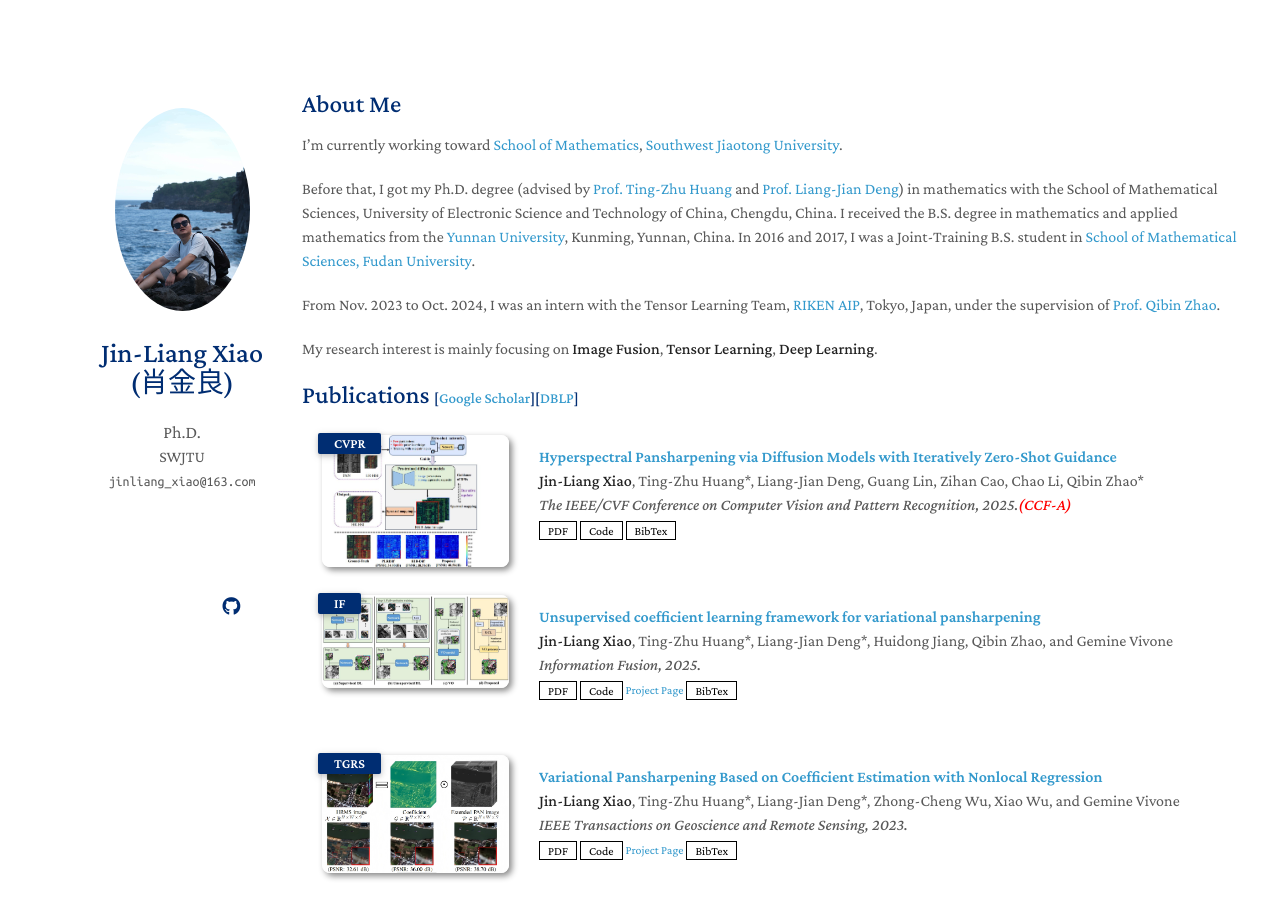
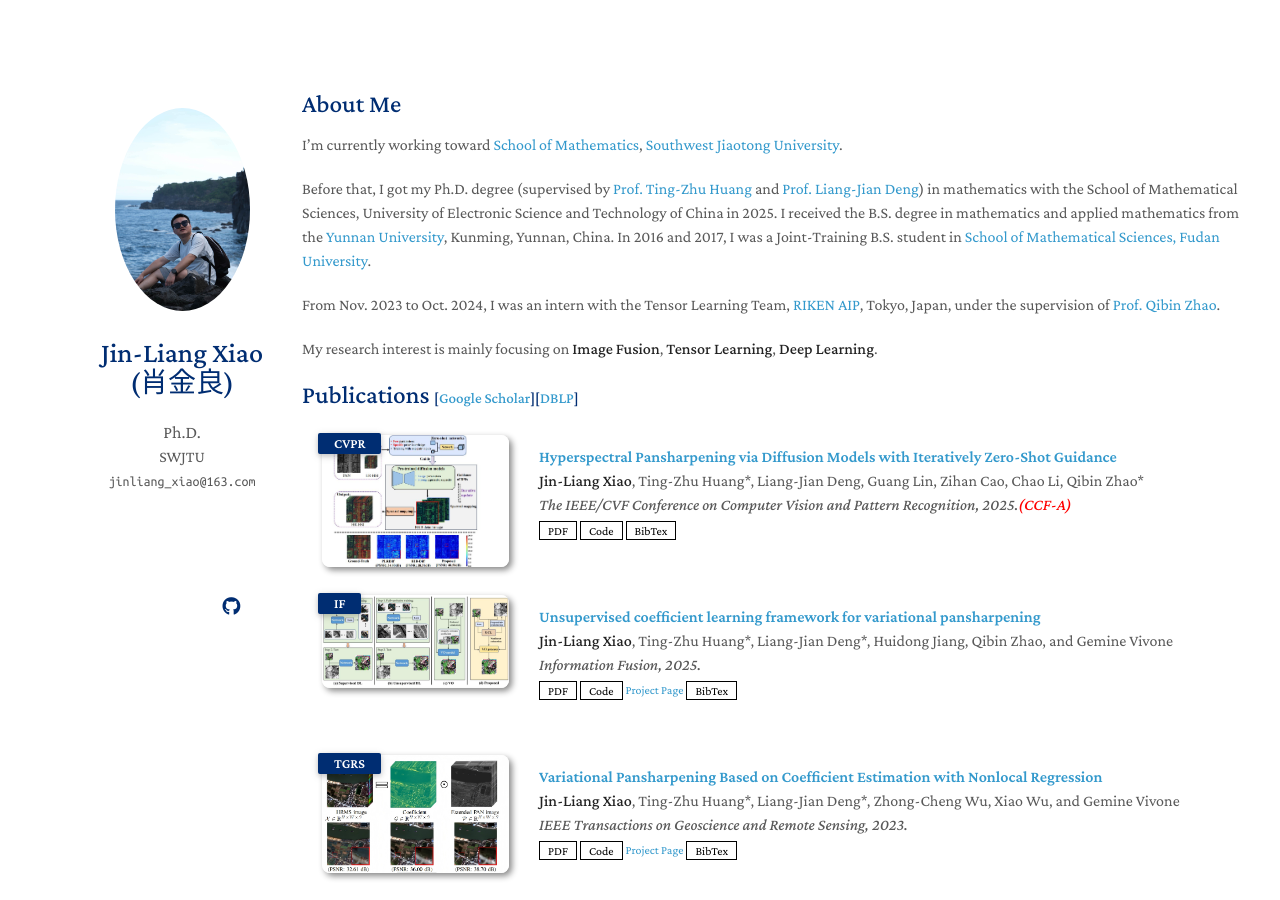
Before and after one commit to Jin-liangXiao/Jin-liangXiao.github.io, a Jekyll site: the page built from index.md, in a window 1280 px wide and 900 px high. Built offline with Jekyll 4.4.1, drawn with Linux system fonts in a browser that asks for light colours; nearby versions of some CDN libraries; a style sheet for code colours, icons or effects is not loaded; our own code applies the rules of GitHub Pages for plain Markdown files.

Commit message:
Update index.md

```diff
--- a/index.md
+++ b/index.md
@@ -6,7 +6,7 @@
 
 I'm currently working toward [School of Mathematics](https://maths.swjtu.edu.cn/), [Southwest Jiaotong University](https://www.swjtu.edu.cn/).
 
-Before that, I got my Ph.D. degree (advised by [Prof. Ting-Zhu Huang](https://www.math.uestc.edu.cn/info/1081/2041.htm) and [Prof. Liang-Jian Deng](https://liangjiandeng.github.io/)) in mathematics with the School of Mathematical Sciences, University of Electronic Science and Technology of China, Chengdu, China. I received the B.S. degree in mathematics and applied mathematics from the [Yunnan University](https://www.ynu.edu.cn), Kunming, Yunnan, China.
+Before that, I got my Ph.D. degree (supervised by [Prof. Ting-Zhu Huang](https://www.math.uestc.edu.cn/info/1081/2041.htm) and [Prof. Liang-Jian Deng](https://liangjiandeng.github.io/)) in mathematics with the School of Mathematical Sciences, University of Electronic Science and Technology of China in 2025. I received the B.S. degree in mathematics and applied mathematics from the [Yunnan University](https://www.ynu.edu.cn), Kunming, Yunnan, China.
 In 2016 and 2017, I was a Joint-Training B.S. student in [School of Mathematical Sciences, Fudan University](https://math.fudan.edu.cn/).
 
 From Nov. 2023 to Oct. 2024, I was an intern with the Tensor Learning Team, [RIKEN AIP](https://www.riken.jp/en/research/labs/aip/), Tokyo, Japan, under the supervision of [Prof. Qibin Zhao](https://qibinzhao.github.io/).
```
